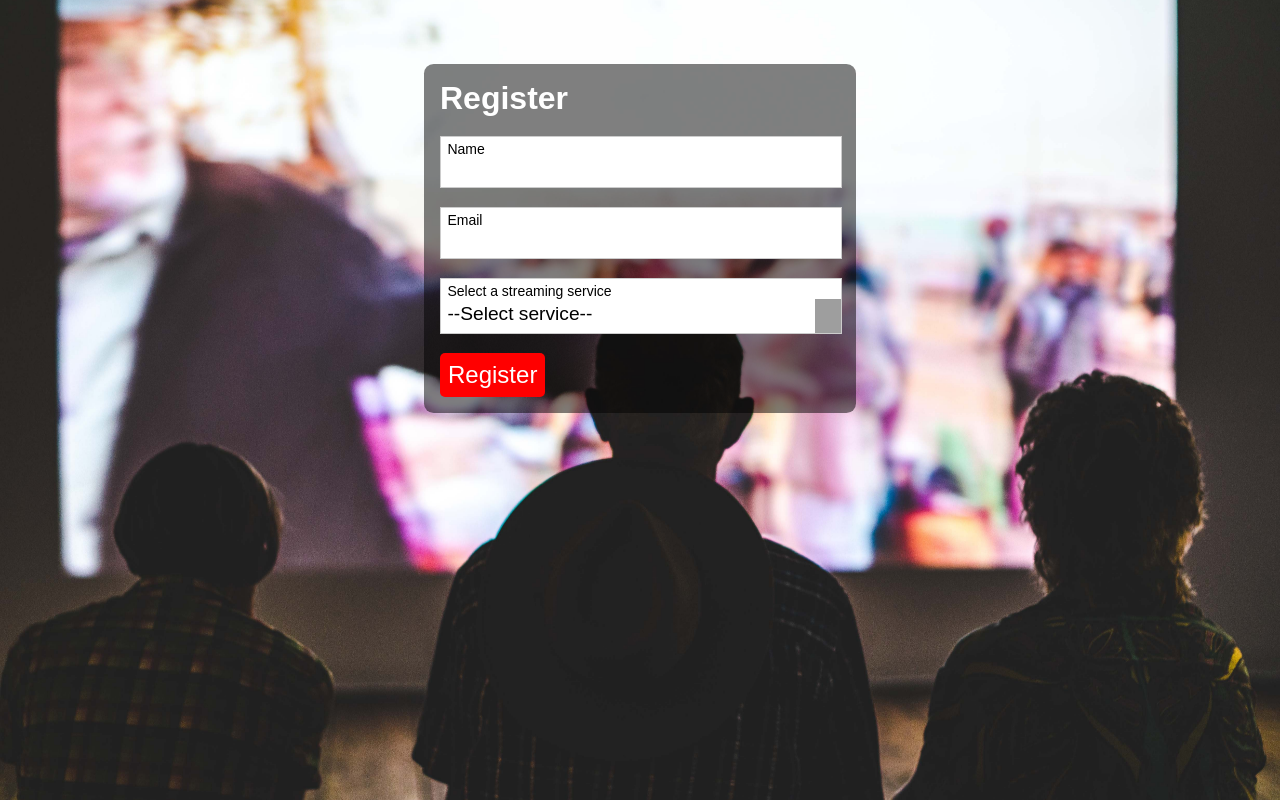
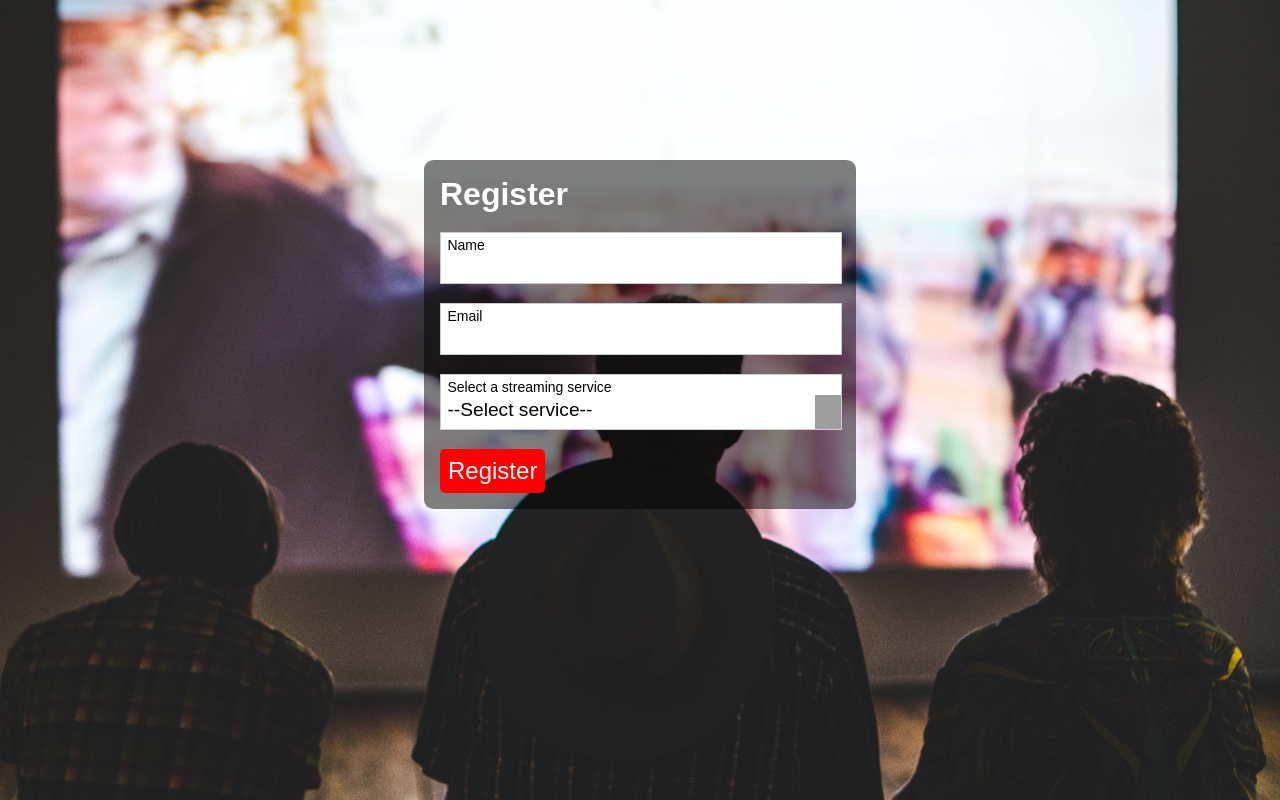
Before and after one commit to 6JoeB/stream-share, a React (Create React App) app in the folder frontend/: page /register in a window 1280 px wide. Built offline with nearby package versions, Linux system fonts and the light colour scheme; grey boxes are pictures that could not be loaded.

Commit message:
Updated positioning of register container

```diff
--- a/frontend/src/App.css
+++ b/frontend/src/App.css
@@ -137,7 +137,7 @@
 .register--container {
 	max-width: 27rem;
 	position: relative;
-	top: 8%;
+	top: 20%;
 	background: rgba(0, 0, 0, 0.5);
 	border-radius: 0.6rem;
 }
```
